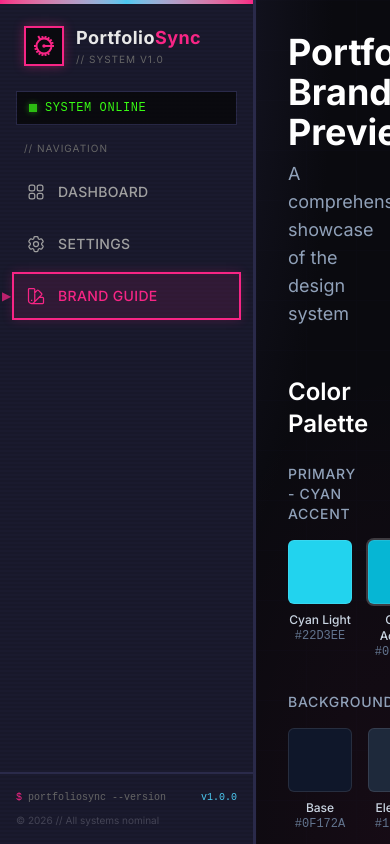
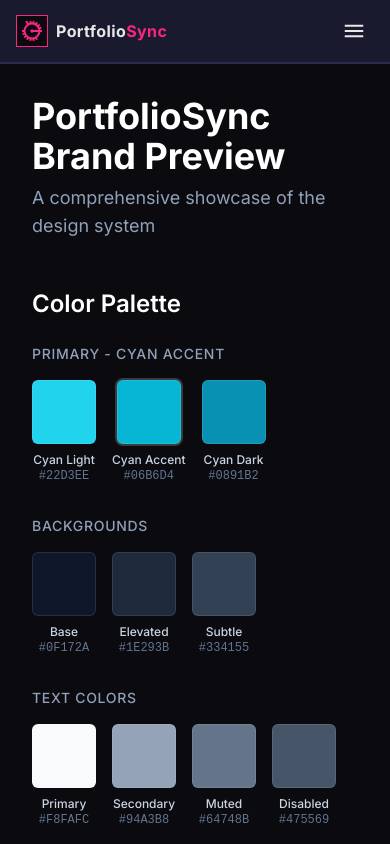
Before and after one commit to bylukeO/portfoliosyncfrontend, a React (Vite) app in the folder client/: page /brand in a window 390 px wide. Built offline with nearby package versions, Linux system fonts and the light colour scheme.

Commit message:
fix(dashboard): resolve mobile layout issues for sidebar and stats cards

```diff
--- a/client/src/components/Layout.jsx
+++ b/client/src/components/Layout.jsx
@@ -1,10 +1,27 @@
+import { useState } from 'react';
 import { NavLink, Outlet } from 'react-router-dom';
 
 const navItems = [
-  { to: '/', label: 'Dashboard', icon: DashboardIcon },
+  { to: '/dashboard', label: 'Dashboard', icon: DashboardIcon },
   { to: '/settings', label: 'Settings', icon: SettingsIcon },
   { to: '/brand', label: 'Brand Guide', icon: PaletteIcon },
 ];
+
+function MenuIcon() {
+  return (
+    <svg className="w-6 h-6" fill="none" viewBox="0 0 24 24" stroke="currentColor" strokeWidth={2}>
+      <path strokeLinecap="square" strokeLinejoin="miter" d="M3.75 6.75h16.5M3.75 12h16.5m-16.5 5.25h16.5" />
+    </svg>
+  );
+}
+
+function CloseIcon() {
+  return (
+    <svg className="w-6 h-6" fill="none" viewBox="0 0 24 24" stroke="currentColor" strokeWidth={2}>
+      <path strokeLinecap="square" strokeLinejoin="miter" d="M6 18L18 6M6 6l12 12" />
+    </svg>
+  );
+}
 
 function DashboardIcon() {
   return (
@@ -40,10 +57,55 @@ function SyncIcon() {
 }
 
 export default function Layout() {
+  const [isSidebarOpen, setIsSidebarOpen] = useState(false);
+
   return (
-    <div className="flex h-screen overflow-hidden">
+    <div className="flex h-screen overflow-hidden bg-[#0a0a0f]">
+      {/* Mobile Top Bar */}
+      <div className="md:hidden fixed top-0 left-0 right-0 h-16 bg-[#1a1a2e] border-b-2 border-[#2a2a4a] flex items-center justify-between px-4 z-40">
+        <div className="flex items-center gap-2">
+          <div className="w-8 h-8 border border-[#f72585] bg-[#0a0a0f] flex items-center justify-center">
+            <span className="text-[#f72585]">
+              <SyncIcon />
+            </span>
+          </div>
+          <span className="font-bold text-[#e8e8e8] tracking-wide">
+            Portfolio<span className="text-[#f72585]">Sync</span>
+          </span>
+        </div>
+        <button
+          onClick={() => setIsSidebarOpen(true)}
+          className="text-[#e8e8e8] p-2 hover:bg-[#2a2a4a] rounded-md transition-colors"
+        >
+          <MenuIcon />
+        </button>
+      </div>
+
+      {/* Mobile Sidebar Overlay */}
+      {isSidebarOpen && (
+        <div
+          className="fixed inset-0 bg-black/60 z-40 md:hidden backdrop-blur-sm"
+          onClick={() => setIsSidebarOpen(false)}
+        />
+      )}
+
       {/* Sidebar */}
-      <aside className="w-64 bg-[#1a1a2e] border-r-3 border-[#2a2a4a] flex flex-col relative">
+      <aside
+        className={`fixed inset-y-0 left-0 z-50 w-64 bg-[#1a1a2e] border-r-3 border-[#2a2a4a] flex flex-col transition-transform duration-300 transform
+          ${isSidebarOpen ? 'translate-x-0' : '-translate-x-full'}
+          md:relative md:translate-x-0`
+        }
+      >
+        {/* Mobile Close Button */}
+        <div className="md:hidden absolute top-4 right-4 z-50">
+          <button
+            onClick={() => setIsSidebarOpen(false)}
+            className="text-[#a0a0a0] hover:text-[#f72585]"
+          >
+            <CloseIcon />
+          </button>
+        </div>
+
         {/* Scanline overlay */}
         <div className="absolute inset-0 pointer-events-none opacity-30 bg-[repeating-linear-gradient(0deg,transparent,transparent_2px,rgba(0,0,0,0.3)_2px,rgba(0,0,0,0.3)_4px)]" />
 
@@ -51,7 +113,7 @@ export default function Layout() {
         <div className="absolute top-0 left-0 right-0 h-1 bg-gradient-to-r from-[#f72585] via-[#4cc9f0] to-[#f72585]" />
 
         {/* Logo area */}
-        <div className="p-6 relative">
+        <div className="p-6 relative mt-8 md:mt-0">
           <div className="flex items-center gap-3">
             <div className="w-10 h-10 border-2 border-[#f72585] bg-[#0a0a0f] flex items-center justify-center shadow-[0_0_10px_rgba(247,37,133,0.4)]">
               <span className="text-[#f72585]">
@@ -86,7 +148,7 @@ export default function Layout() {
             <NavLink
               key={to}
               to={to}
-              end={to === '/'}
+              onClick={() => setIsSidebarOpen(false)}
               className={({ isActive }) =>
                 `flex items-center gap-3 px-3 py-3 text-sm font-medium transition-all duration-100 border-2 relative
                 ${isActive
@@ -123,7 +185,7 @@ export default function Layout() {
       </aside>
 
       {/* Main content */}
-      <main className="flex-1 overflow-y-auto relative">
+      <main className="flex-1 overflow-y-auto relative pt-16 md:pt-0">
         {/* Subtle grid pattern */}
         <div className="absolute inset-0 pointer-events-none opacity-5 bg-[linear-gradient(#2a2a4a_1px,transparent_1px),linear-gradient(90deg,#2a2a4a_1px,transparent_1px)] bg-[size:50px_50px]" />
         <div className="relative">
--- a/client/src/pages/Dashboard.jsx
+++ b/client/src/pages/Dashboard.jsx
@@ -69,7 +69,7 @@ export default function Dashboard() {
   };
 
   return (
-    <div className="p-8 max-w-5xl mx-auto">
+    <div className="p-4 md:p-8 max-w-5xl mx-auto">
       {/* Status Header */}
       <div className="flex items-center justify-between mb-8">
         <div>
@@ -108,7 +108,7 @@ export default function Dashboard() {
       </div>
 
       {/* Quick Stats */}
-      <div className="grid grid-cols-3 gap-4 mb-8">
+      <div className="grid grid-cols-1 md:grid-cols-3 gap-4 mb-8">
         <Card variant="default" padding="md">
           <div className="flex items-center gap-3">
             <div className="w-10 h-10 border-2 border-[#4cc9f0] bg-[#0a0a0f] flex items-center justify-center">
```
